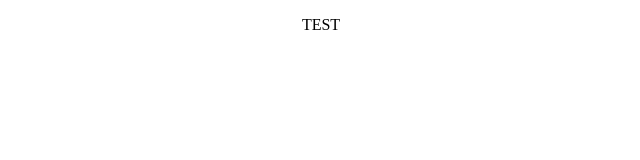
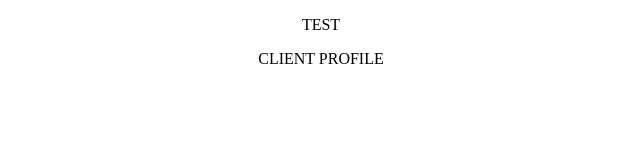
Before and after one commit to petermendoza/COSC4353-Group-22, a React (Create React App) app in the folder FuelQuote/client/: page /ClientProfile in a window 1280 px wide. Shown: the top 160 px of the page, without its empty margins (319-959 px from the left). Built offline with nearby package versions, Linux system fonts and the light colour scheme.

Commit message:
Created ClientProfile

```diff
--- a/FuelQuote/client/package.json
+++ b/FuelQuote/client/package.json
@@ -8,6 +8,7 @@
     "@testing-library/user-event": "^13.5.0",
     "react": "^18.2.0",
     "react-dom": "^18.2.0",
+    "react-icons": "^5.0.1",
     "react-router-dom": "^6.22.0",
     "react-scripts": "5.0.1",
     "web-vitals": "^2.1.4"
--- a/FuelQuote/client/src/App.js
+++ b/FuelQuote/client/src/App.js
@@ -1,12 +1,17 @@
 
+import { Routes, Route, Router } from 'react-router-dom';
 import './App.css';
+import ClientProfile from './Components/ClientProfile/ClientProfile';
 import Loginpage from './Components/loginpage';
 
 function App() {
   return (
-    <div className="App">
-      <Loginpage />
-    </div>
+      <div className="App">
+        <Loginpage />
+        <Routes>
+          <Route path = "/ClientProfile" element = {<ClientProfile />} />
+        </Routes>
+      </div>
   );
 }
 
--- /dev/null
+++ b/FuelQuote/client/src/Components/ClientProfile/ClientProfile.js
@@ -0,0 +1,11 @@
+import React from "react";
+
+const ClientProfile = () => {
+
+    return (
+        <p>CLIENT PROFILE</p>
+    );
+
+};
+
+export default ClientProfile;
```
Also changed, not shown: 1 other file (tests, documents, lock files or other folders).
